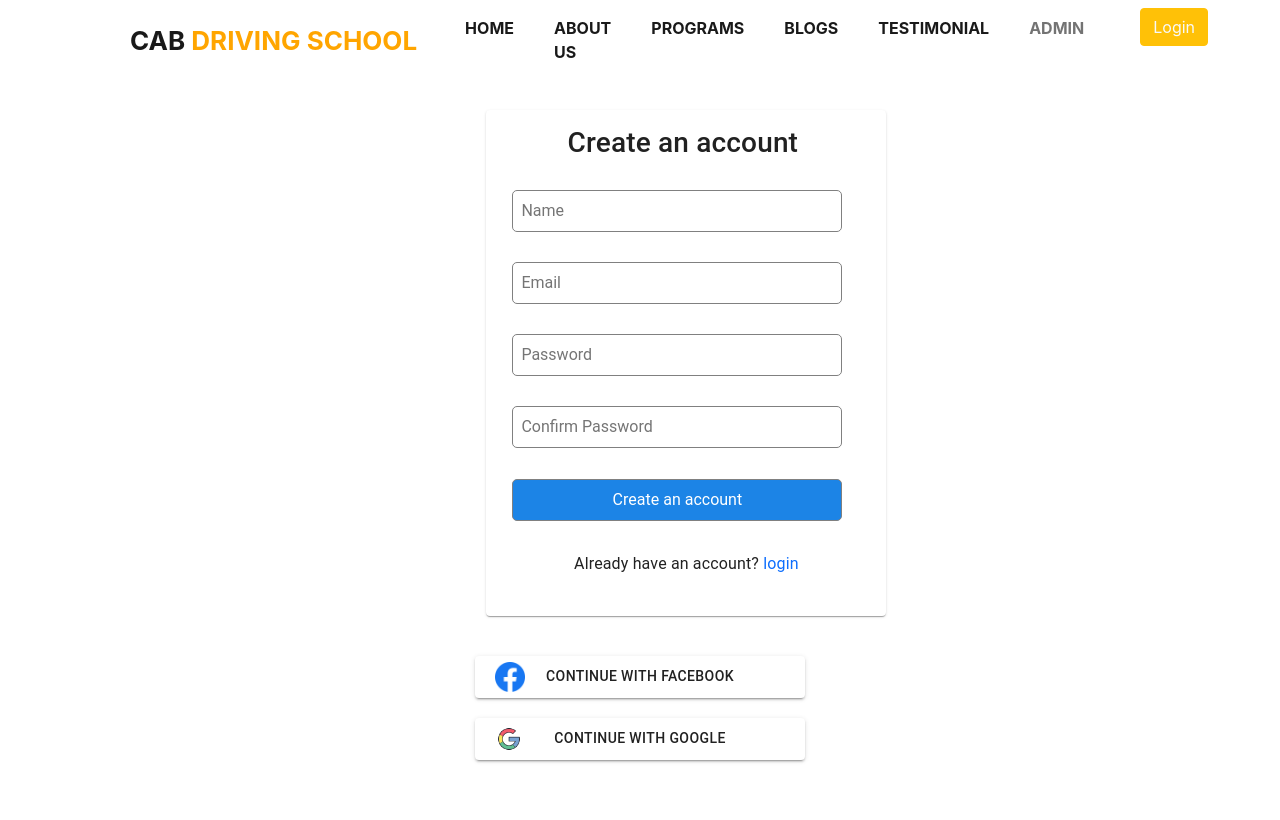
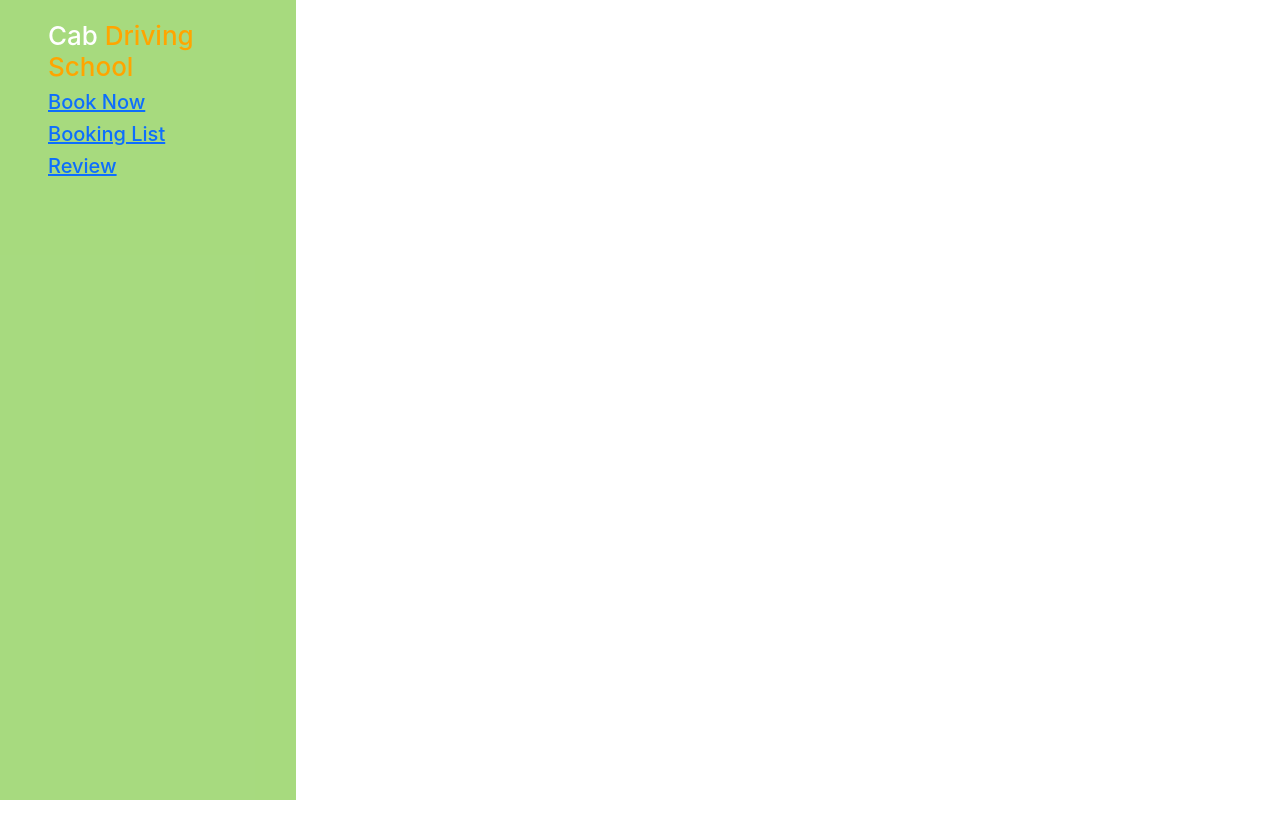
Before and after one commit to Hasib787/Cab-Driving-School, a React (Create React App) app: page /admin in a window 1280 px wide. Before the commit this address led to /login. Built offline with nearby package versions, Linux system fonts and the light colour scheme.

Commit message:
added dashbord on admin panel

```diff
--- a/src/App.js
+++ b/src/App.js
@@ -28,9 +28,9 @@ function App() {
           <Route path="/login">
             <Login />
           </Route>
-          <PrivateRoute path="/admin">
+          <Route path="/admin">
             <Admin />
-          </PrivateRoute>
+          </Route>
           <Route path="*">
           <NotFound />
         </Route>
--- a/src/components/Admin/Admin.js
+++ b/src/components/Admin/Admin.js
@@ -1,9 +1,10 @@
 import React from 'react';
+import DashboardHeader from './DashboardHeader/DashboardHeader';
 
 const Admin = () => {
     return (
         <div>
-            <h2>This is admin</h2>
+            <DashboardHeader></DashboardHeader>
         </div>
     );
 };
--- /dev/null
+++ b/src/components/Admin/DashboardHeader/DashboardHeader.css
@@ -0,0 +1,12 @@
+.sidebar{
+    background-color: rgb(130 203 72 / 70%);
+    min-height: 100vh;
+}
+.sidebar h2{
+    padding-top: 10%;
+    color: white;
+    font-size: 26px;
+}
+.sidebar h2 span{
+    color: orange;
+}
--- /dev/null
+++ b/src/components/Admin/DashboardHeader/DashboardHeader.js
@@ -0,0 +1,29 @@
+import React from 'react';
+import './DashboardHeader.css';
+
+const DashboardHeader = () => {
+    return (
+        <section className="row col-lg-12">
+            <div className="col-sm-12 col-md-3">
+                <div className=" d-lg-block text-left sidebar px-5 d-md-flex">
+                    <div>
+                        <h2>Cab <span>Driving School</span></h2>
+                    </div>
+                    <div className="user-panel">
+                        <a href="" className="linkmx-lg-4">
+                            <h5>Book Now</h5>
+                        </a>
+                        <a href="" className="linkmx-lg-4">
+                            <h5>Booking List</h5>
+                        </a>
+                        <a href="" className="linkmx-lg-4">
+                            <h5>Review</h5>
+                        </a>
+                    </div>
+                </div>
+            </div>
+        </section>
+    );
+};
+
+export default DashboardHeader;
```
Also changed, not shown: src/components/Admin/Dashboard/Dashboard.js (added, +11 -0 lines).
